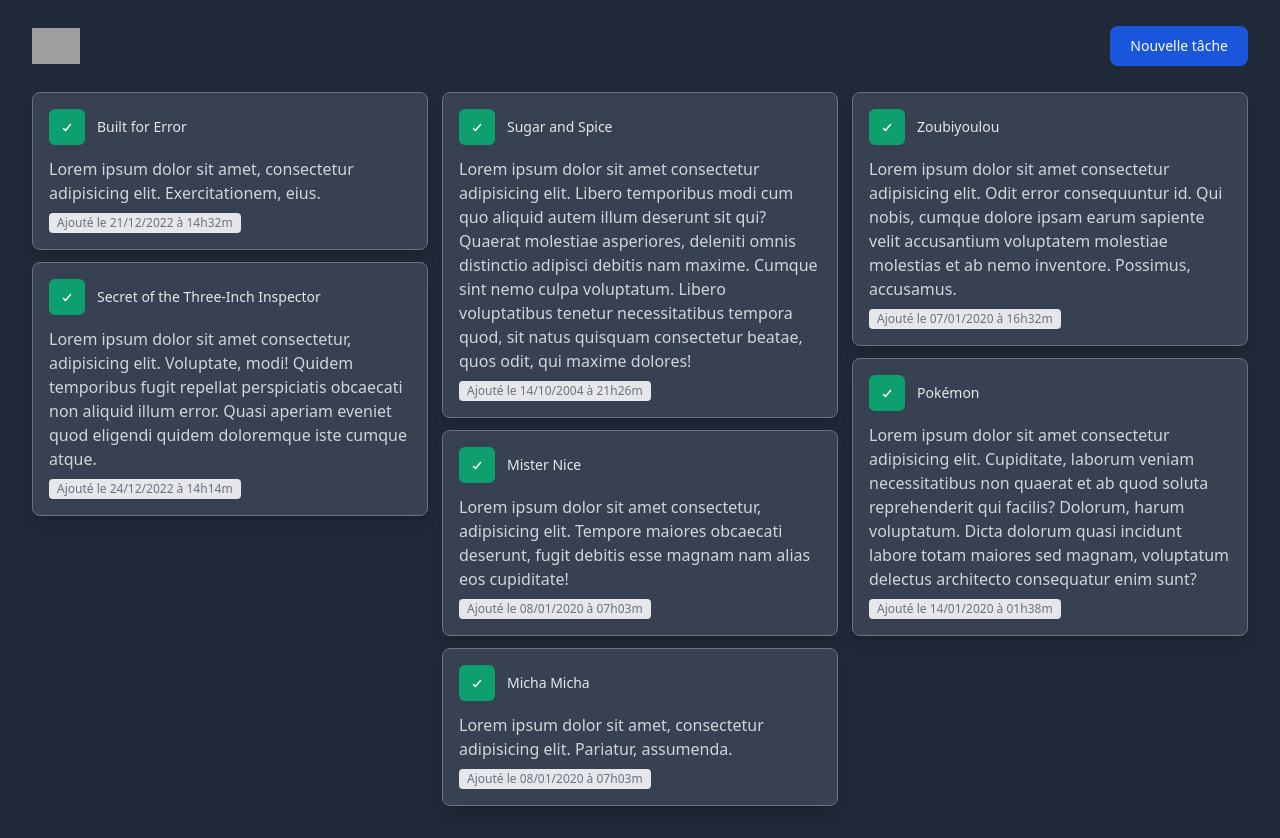
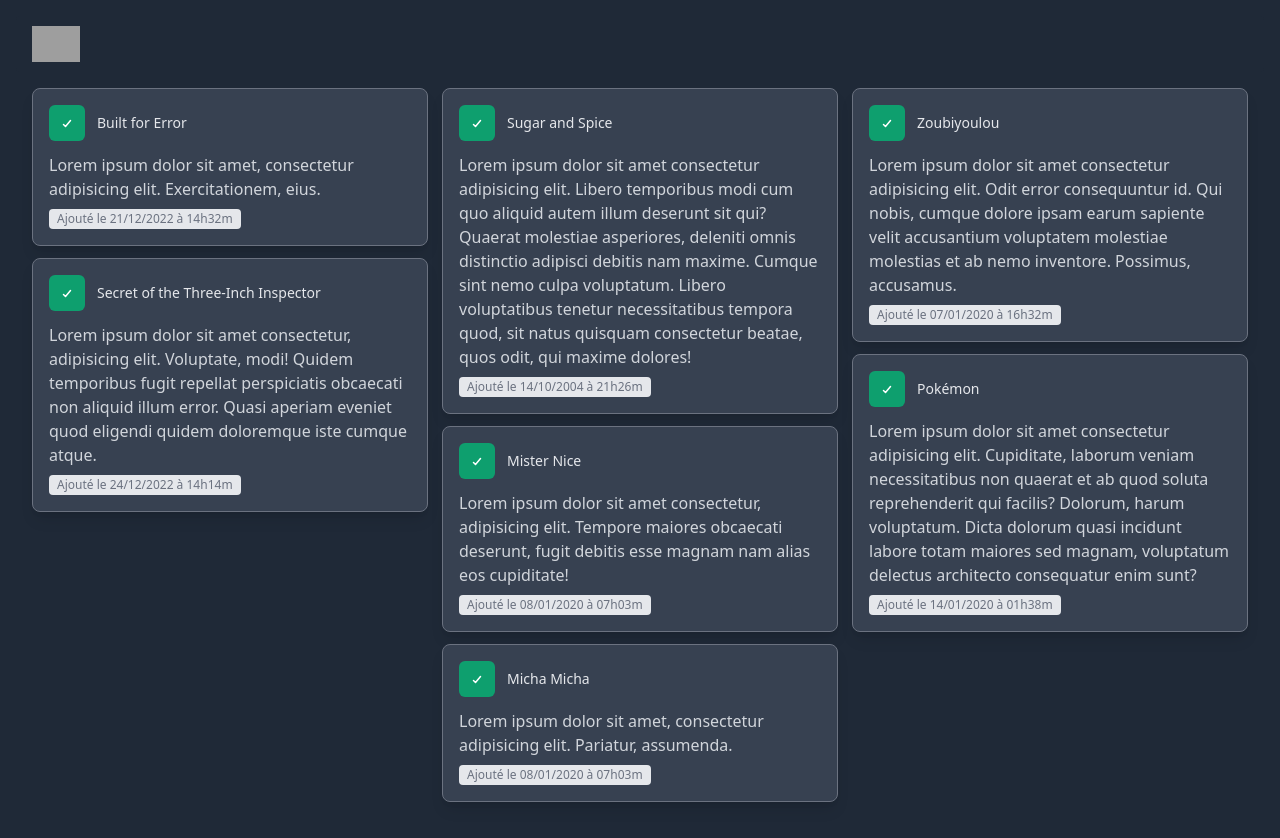
Before and after one commit to SteellgoldStock/TasksBoard, a SvelteKit app: page / in a window 1280 px wide. Built offline with nearby package versions, Linux system fonts and the light colour scheme; grey boxes are pictures that could not be loaded.

Commit message:
Remove buttons and add a TODO

```diff
--- a/src/routes/+layout.svelte
+++ b/src/routes/+layout.svelte
@@ -10,16 +10,12 @@
 <main class="container mx-auto px-2 sm:px-4 py-4">
   <nav class="bg-gray-800 border-gray-200 px-2 sm:px-4 py-2.5 rounded dark:bg-gray-900">
     <div class="container flex flex-wrap items-center justify-between mx-auto">
-    <a href="/" class="flex items-center">
+      <a href="/" class="flex items-center">
         <img src="https://cdn.discordapp.com/attachments/927843710669062204/1055460347282194492/Light_Logo_TaskBoard_128.png" class="h-10 mr-3 sm:h-9" alt="Flowbite Logo" />
-    </a>
-    <div class="flex md:order-2">
-      <button
-        type="button"
-        class="text-white bg-blue-700 hover:bg-blue-800 focus:ring-4 focus:outline-none focus:ring-blue-300 font-medium rounded-lg text-sm px-5 py-2.5 text-center mr-3 md:mr-0 dark:bg-blue-600 dark:hover:bg-blue-700 dark:focus:ring-blue-800">
-        Nouvelle tâche
-      </button>
-    </div>
+      </a>
+      <div class="flex md:order-2">
+        <!-- TODO: Add button for connect (with GitHub? or Discord?) -->
+      </div>
     </div>
   </nav>
 
```
